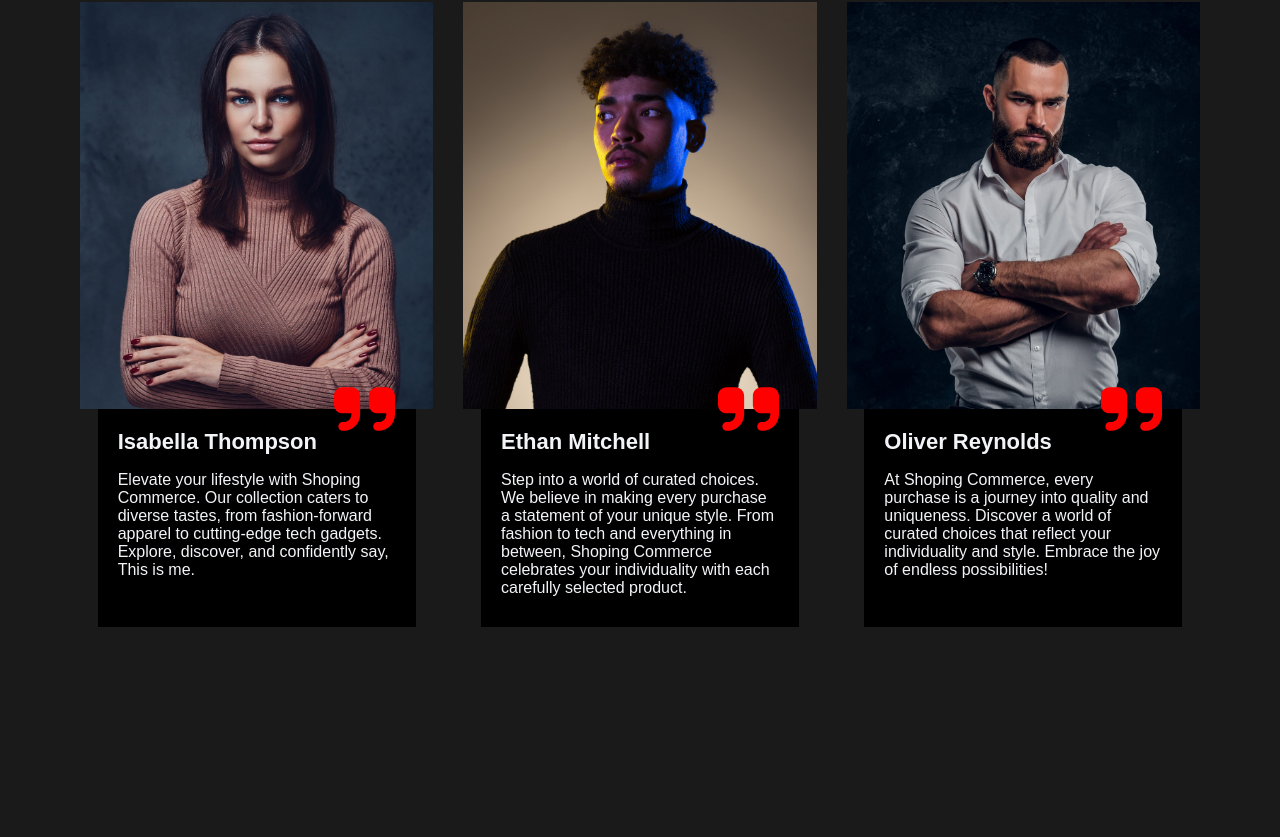
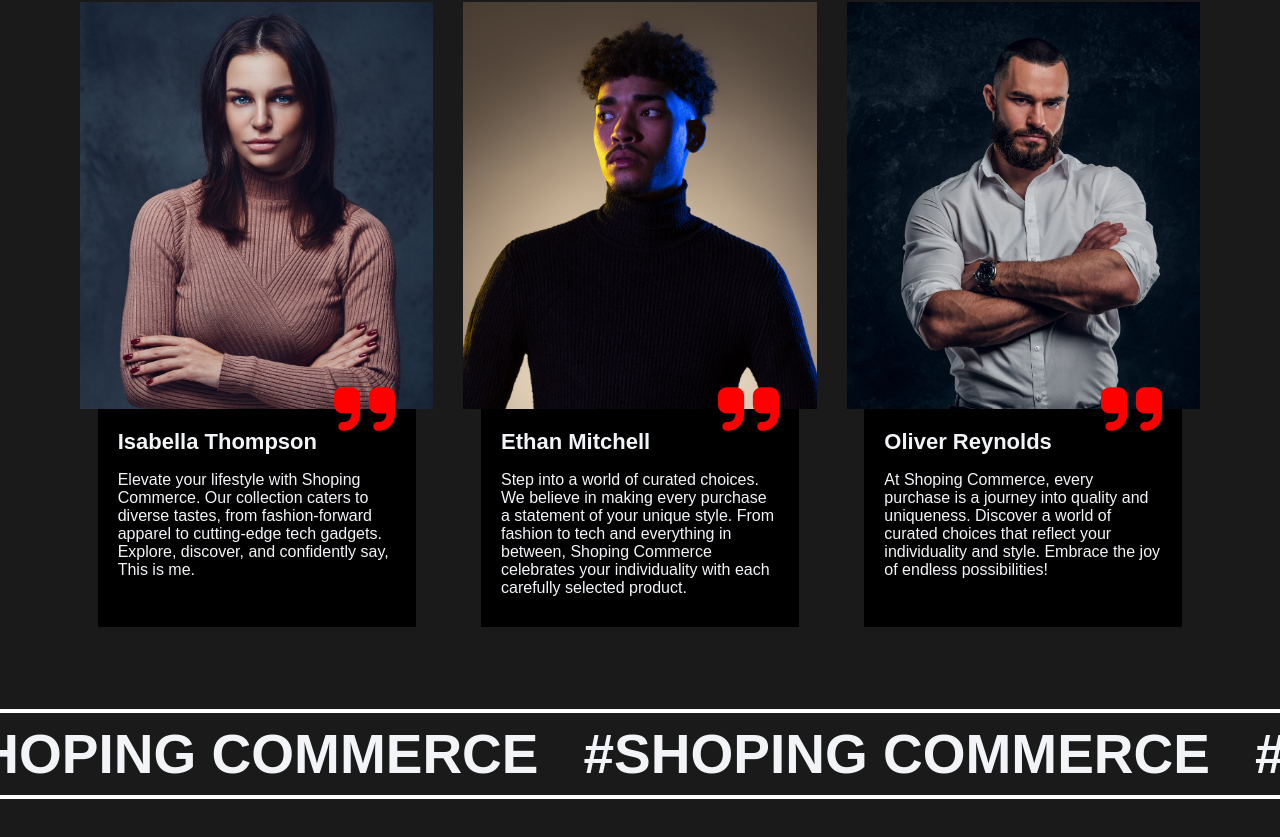
Before and after one commit to stefanbrkic1/E-Commerce, a React (Vite) app: page / in a window 1280 px wide. Shown: the part 1559-2396 px from the top of the page. Before the commit the page ends 2228 px from the top, so only its background shows below. Built offline with nearby package versions, Linux system fonts and the light colour scheme; no server answers; a web font is replaced by a local one.

Commit message:
Added Infinite Caroussel

```diff
--- /dev/null
+++ b/src/components/InfiniteCaroussel/InfiniteCaroussel.jsx
@@ -0,0 +1,22 @@
+import './infinite-caroussel.css';
+
+function InfiniteCaroussel() {
+  return (
+    <div className="infinite-caroussel-container">
+      <div className="infinite-caroussel">
+        <div className="caroussel-text">#SHOPING COMMERCE</div>
+        <div className="caroussel-text">#SHOPING COMMERCE</div>
+        <div className="caroussel-text">#SHOPING COMMERCE</div>
+        <div className="caroussel-text">#SHOPING COMMERCE</div>
+      </div>
+      <div className="infinite-caroussel">
+        <div className="caroussel-text">#SHOPING COMMERCE</div>
+        <div className="caroussel-text">#SHOPING COMMERCE</div>
+        <div className="caroussel-text">#SHOPING COMMERCE</div>
+        <div className="caroussel-text">#SHOPING COMMERCE</div>
+      </div>
+    </div>
+  );
+}
+
+export default InfiniteCaroussel;
--- /dev/null
+++ b/src/components/InfiniteCaroussel/infinite-caroussel.css
@@ -0,0 +1,35 @@
+.infinite-caroussel-container {
+  width: 100%;
+  height: 90px;
+  overflow: hidden;
+  position: relative;
+  border-top: 4px solid white;
+  border-bottom: 4px solid white;
+  margin: 90px 0px;
+  display: flex;
+  justify-content: space-between;
+  align-items: center;
+  gap: 45px;
+}
+
+.infinite-caroussel {
+  height: 100%;
+  display: flex;
+  justify-content: center;
+  align-items: center;
+  flex-wrap: nowrap;
+  gap: 45px;
+  font-size: 55rem;
+  font-weight: bold;
+  text-wrap: nowrap;
+  animation: 11s slide infinite linear;
+}
+
+@keyframes slide {
+  from {
+    transform: translateX(0);
+  }
+  to {
+    transform: translateX(-100%);
+  }
+}
--- a/src/pages/HomePage.jsx
+++ b/src/pages/HomePage.jsx
@@ -3,6 +3,7 @@ import HeroSection from '../components/HeroSection/HeroSection';
 import PopularItems from '../components/PopularItems/PopularItems';
 import AboutSection from '../components/AboutSection/AboutSection';
 import QuotesSection from '../components/QuotesSection/QuotesSection';
+import InfiniteCaroussel from '../components/InfiniteCaroussel/InfiniteCaroussel';
 import PropTypes from 'prop-types';
 
 function HomePage({ productsData, loading, error }) {
@@ -17,6 +18,7 @@ function HomePage({ productsData, loading, error }) {
       />
       <AboutSection />
       <QuotesSection />
+      <InfiniteCaroussel />
     </>
   );
 }
```
Also changed, not shown: src/components/BottomSection/BottomSection.jsx (added, +7 -0 lines), src/components/BottomSection/bottom-section.css (added).
